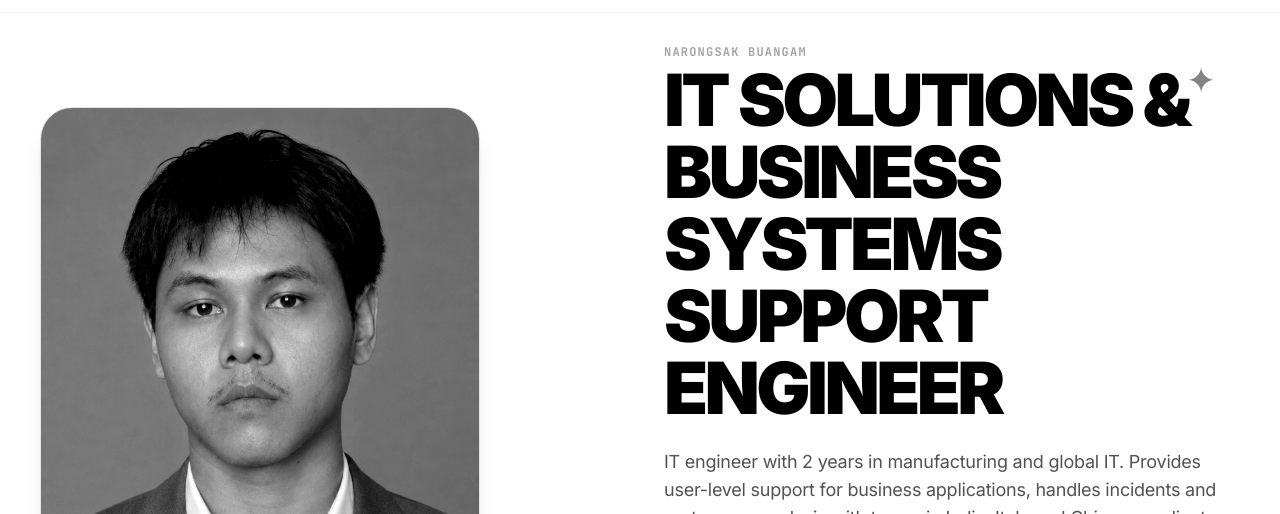
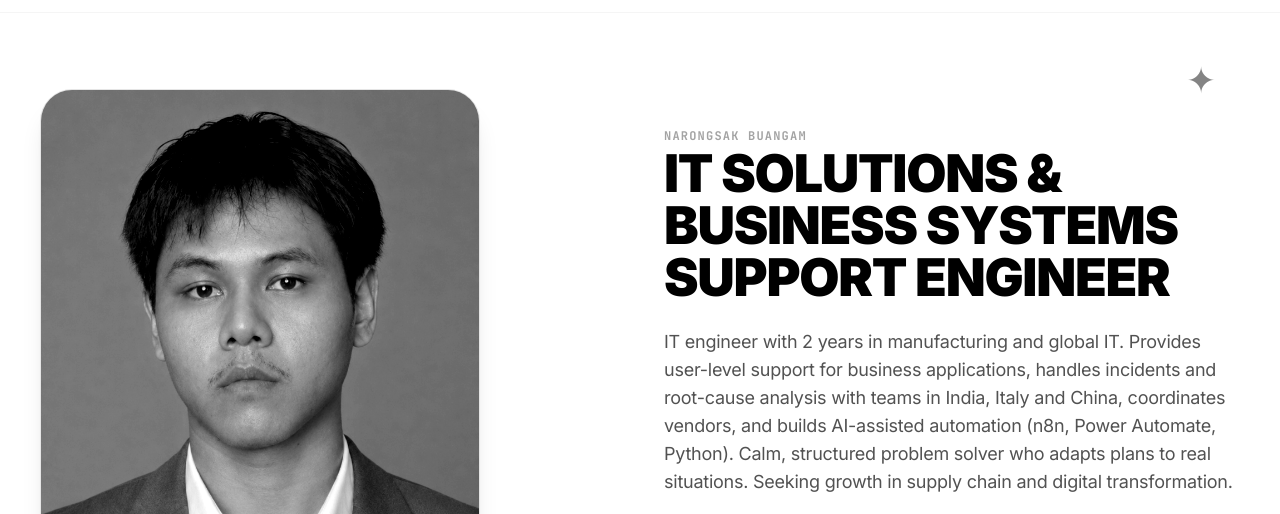
Before and after one commit to pakiyhm/pakiyhm.github.io, a plain HTML site: page index.html in a window 1280 px wide. Shown: the part 52-566 px from the top of the page. Drawn offline with nearby package versions, Linux system fonts and the light colour scheme.

Commit message:
style: reduce hero H1 headline font size and add whitespace balance

```diff
--- a/index.html
+++ b/index.html
@@ -114,10 +114,10 @@
           <span class="text-xs font-bold uppercase tracking-widest text-neutral-400 font-mono block">
             NARONGSAK BUANGAM
           </span>
-          <h1 class="text-4xl sm:text-6xl lg:text-7xl font-black tracking-tighter text-black uppercase leading-[0.95]">
+          <h1 class="text-3xl sm:text-4xl md:text-5xl lg:text-5xl xl:text-[3.25rem] font-black tracking-tight text-black uppercase leading-[1.05]">
             IT SOLUTIONS &amp; <br>
-            BUSINESS SYSTEMS <br>
-            SUPPORT ENGINEER
+            <span class="sm:whitespace-nowrap">BUSINESS SYSTEMS</span> <br>
+            <span class="sm:whitespace-nowrap">SUPPORT ENGINEER</span>
           </h1>
         </div>
 
```
